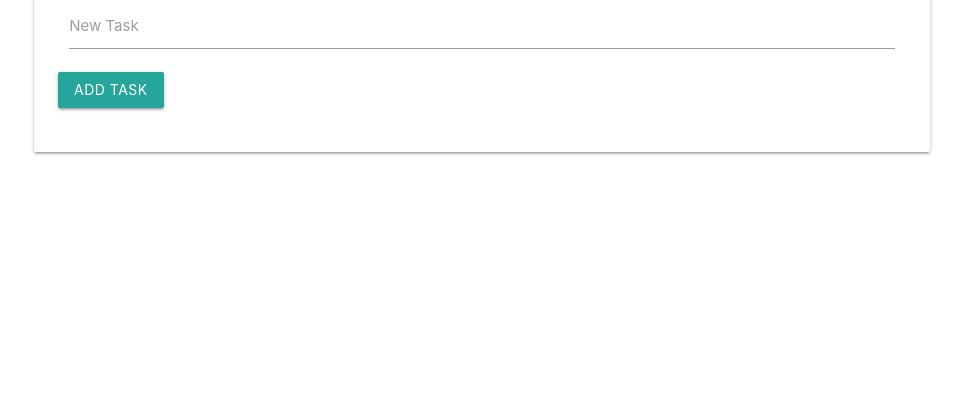
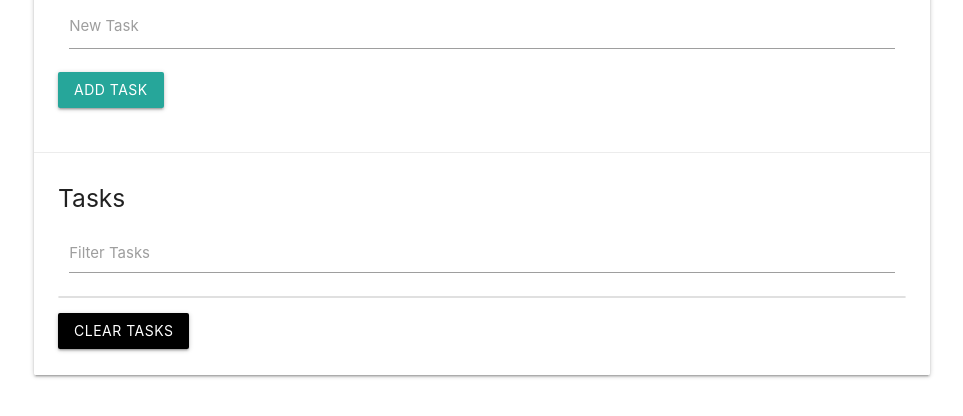
Before and after one commit to Serendipbrity/newTaskList, a plain HTML site: page index.html in a window 1280 px wide. Shown: the part 84-500 px from the top of the page, without its empty margins (158-1121 px from the left). Drawn offline with nearby package versions, Linux system fonts and the light colour scheme.

Commit message:
html clear tasks

```diff
--- a/index.html
+++ b/index.html
@@ -25,6 +25,16 @@
                             </form>
                         </div>
                     </div>
+                    <div class="card-action">
+                        <h5 id="task-title">Tasks
+                            <div class="input-field col s12">
+                                <input type="text" name="filter" id="filter">
+                                <label for="filter">Filter Tasks</label>
+                            </div>
+                            <ul class="collection"></ul>
+                            <a href="#" class="clear-tasks btn black">Clear Tasks</a>
+                        </h5>
+                    </div>
                 </div>
             </div>
         </div>
```
